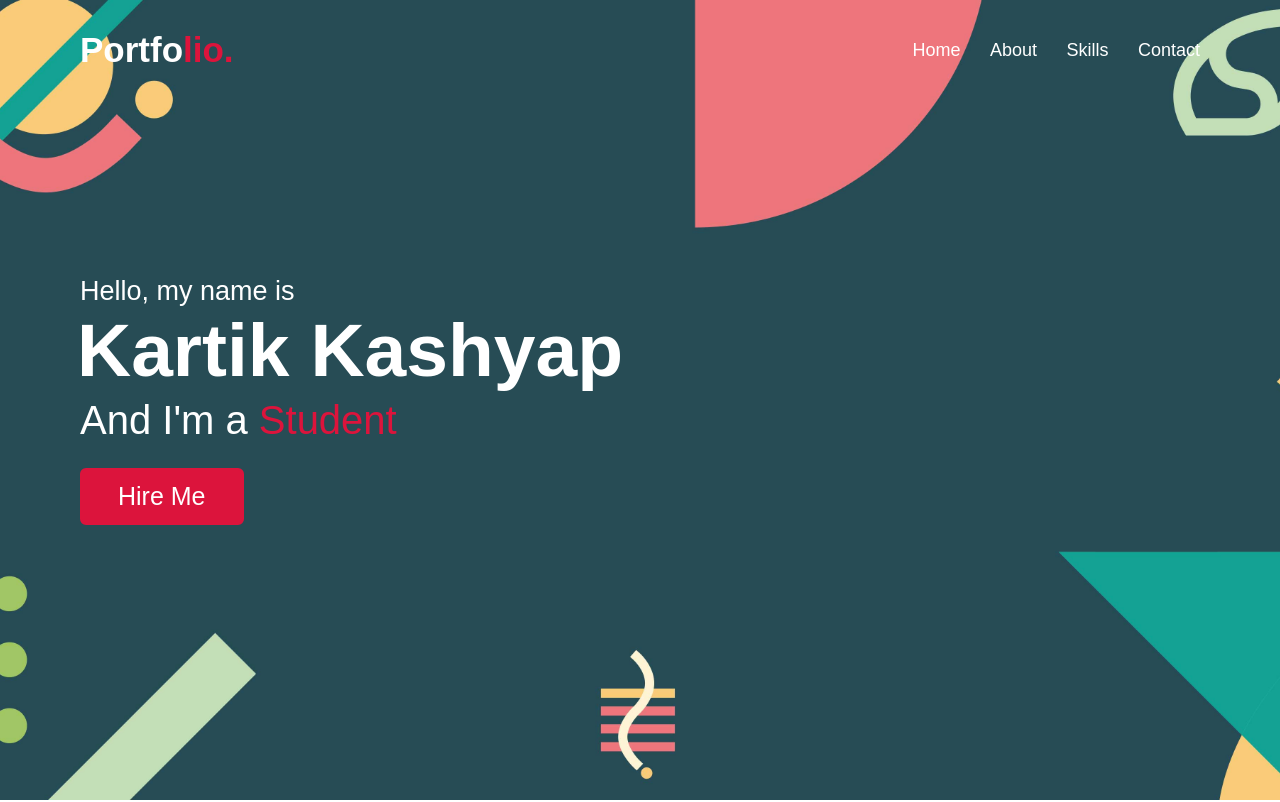
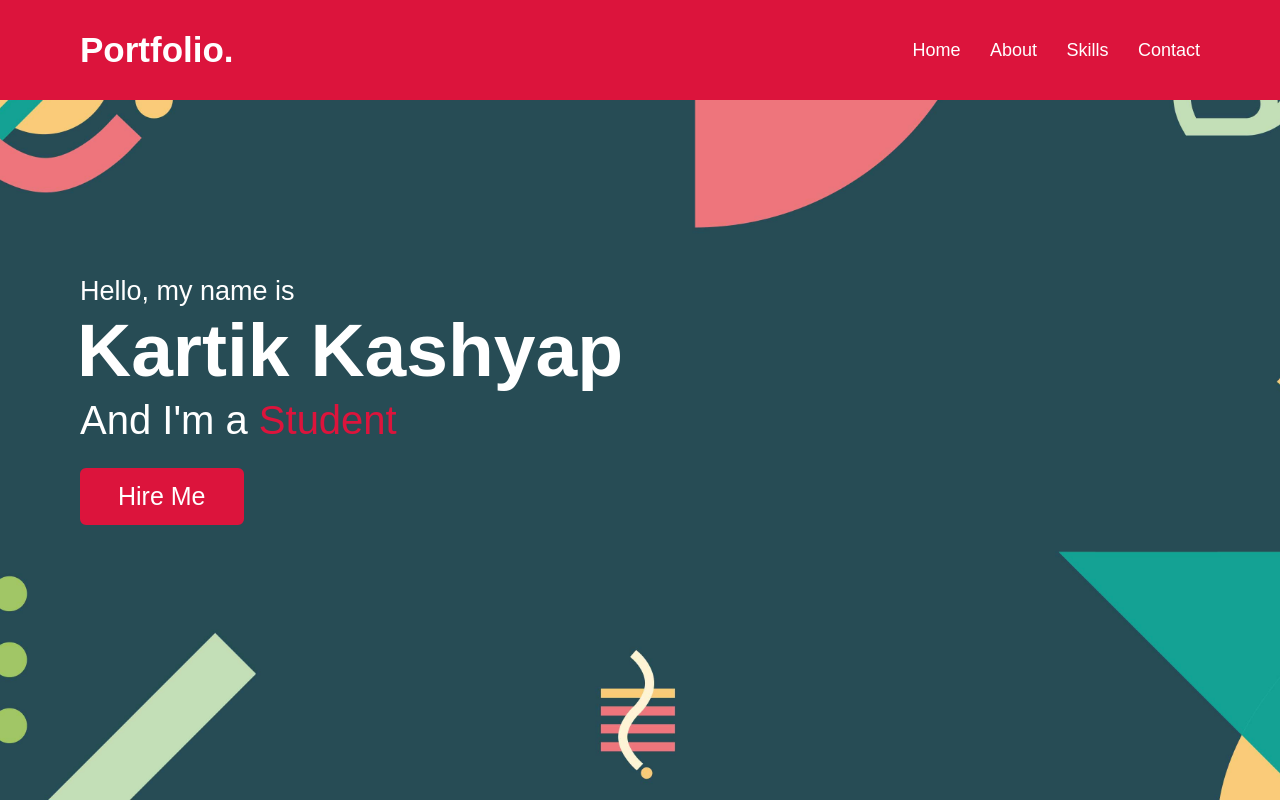
Before and after one commit to kartikdev1211/updatedportfolio.github.io, a plain HTML site: page index.html in a window 1280 px wide. Shown: the top 802 px of the page. Drawn offline with nearby package versions, Linux system fonts and the light colour scheme; a script that the page names is missing; files whose address does not match are found by name.

Commit message:
Update style.css

```diff
--- a/style.css
+++ b/style.css
@@ -62,6 +62,7 @@ section .title::after{
     z-index: 999;
     padding: 30px 0;
     font-family: 'Ubuntu', sans-serif;
+    background: crimson;
     transition: all 0.3s ease;
 }
 .navbar.sticky{
@@ -79,7 +80,7 @@ section .title::after{
     font-weight: 600;
 }
 .navbar .logo a span{
-    color: crimson;
+    color: #fff;
     transition: all 0.3s ease;
 }
 .navbar.sticky .logo a span{
@@ -98,7 +99,7 @@ section .title::after{
     transition: color 0.3s ease;
 }
 .navbar .menu li a:hover{
-    color: crimson;
+    color: black;
 }
 .navbar.sticky .menu li a:hover{
     color: #fff;
```
